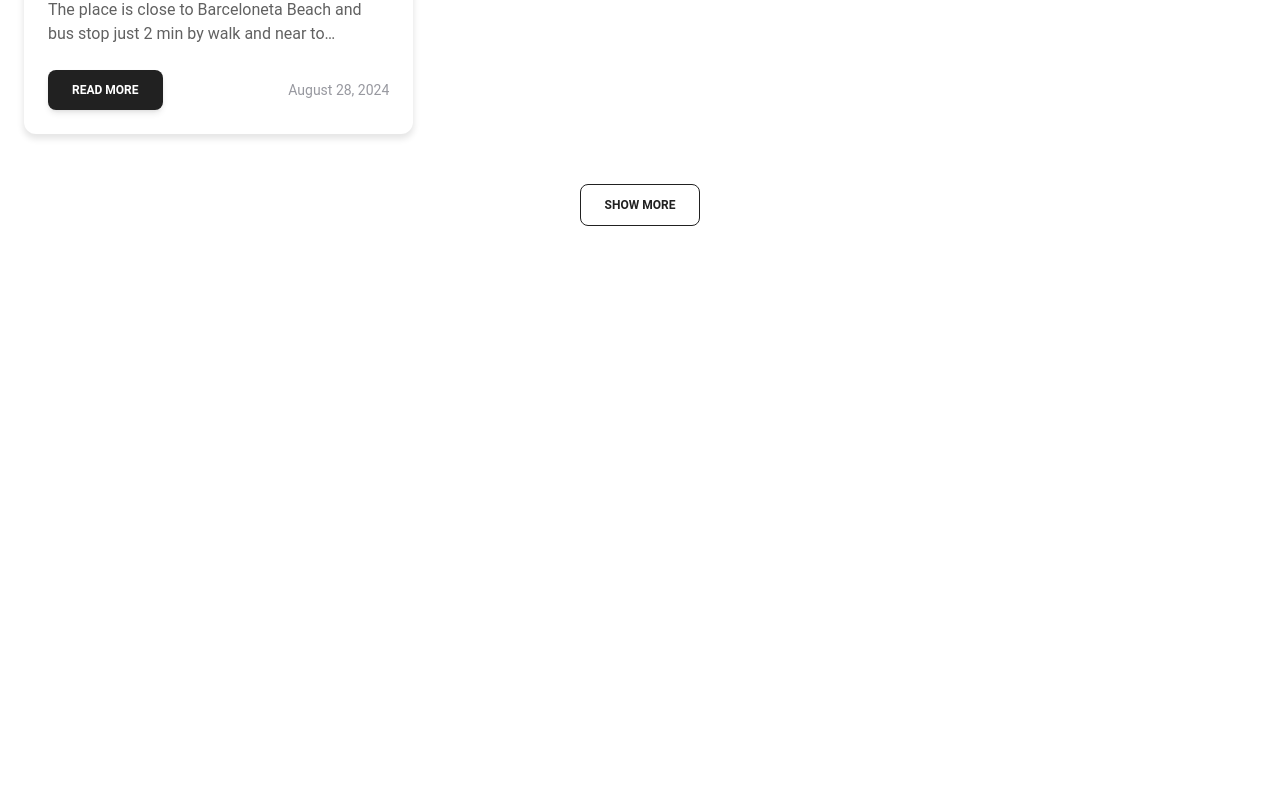
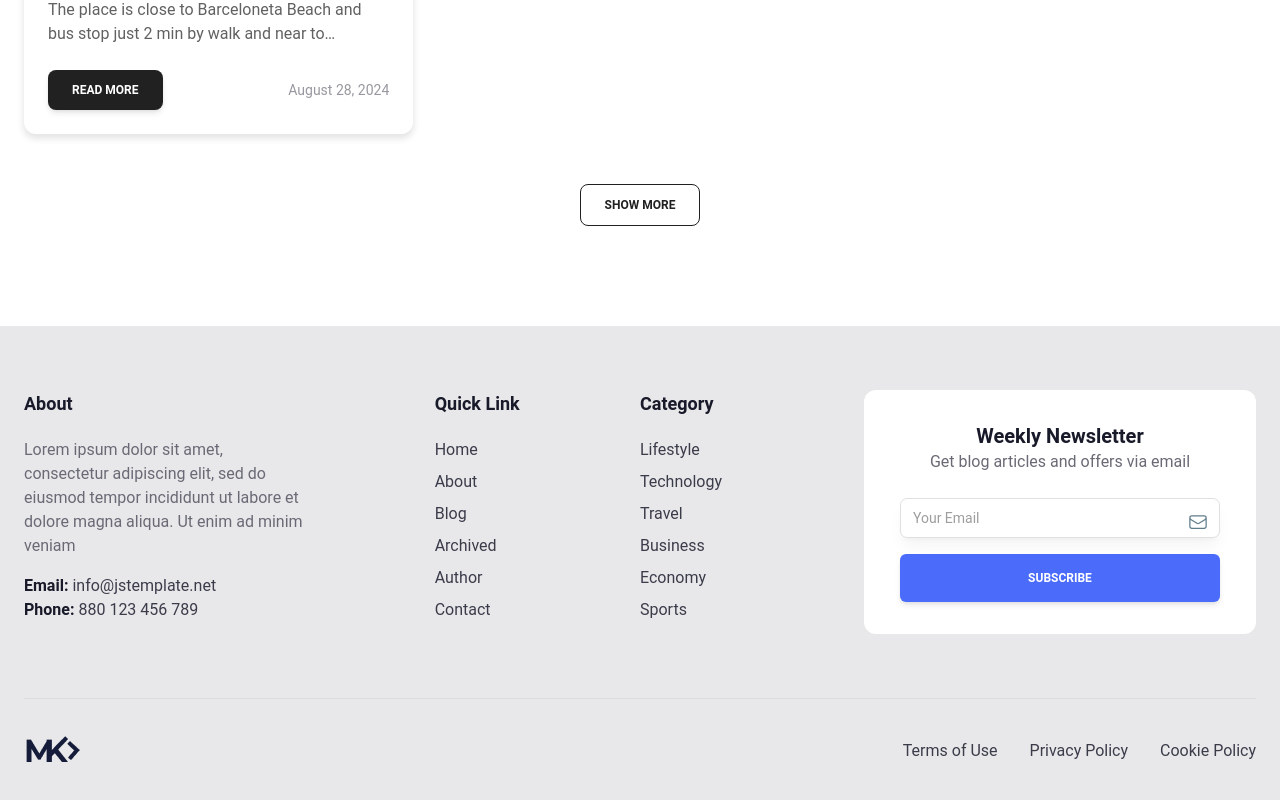
Before and after one commit to prikol769/blog-app-frontend, a React (Vite) app: page / in a window 1280 px wide. Shown: the part 2418-3218 px from the top of the page. Before the commit the page ends 2744 px from the top, so only its background shows below. Built offline with nearby package versions, Linux system fonts and the light colour scheme; no server answers.

Commit message:
added Footer to Layout

```diff
--- a/src/components/Layout.jsx
+++ b/src/components/Layout.jsx
@@ -1,13 +1,17 @@
 import { Outlet } from "react-router-dom";
 import Header from "./Header";
+import Footer from "./Footer";
 
 function Layout() {
   return (
-    <div className="max-w-[1400px] mx-auto px-[24px]">
-      <Header />
-      <main>
-        <Outlet />
-      </main>
+    <div>
+      <div className="max-w-[1400px] mx-auto px-[24px]">
+        <Header />
+        <main>
+          <Outlet />
+        </main>
+      </div>
+      <Footer />
     </div>
   );
 }
```
